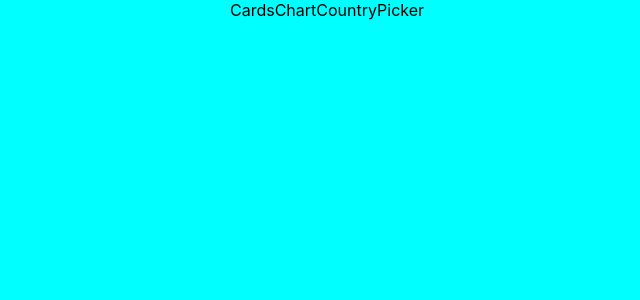
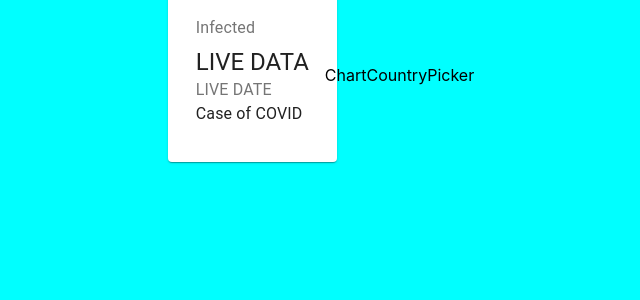
Before and after one commit to dotrider/CV_tracker, a React (Create React App) app: page / in a window 1280 px wide. Shown: the top 300 px of the page, without its empty margins (313-953 px from the left). Built offline with nearby package versions, Linux system fonts and the light colour scheme; no server answers.

Commit message:
material ui set

```diff
--- a/package.json
+++ b/package.json
@@ -3,6 +3,7 @@
   "version": "0.1.0",
   "private": true,
   "dependencies": {
+    "@material-ui/core": "^4.10.1",
     "@testing-library/jest-dom": "^4.2.4",
     "@testing-library/react": "^9.5.0",
     "@testing-library/user-event": "^7.2.1",
--- a/src/App.js
+++ b/src/App.js
@@ -1,4 +1,4 @@
-import React, { useEffect } from 'react';
+import React, { useEffect, useState } from 'react';
 //Created Index file to import clean component structure
 import { Card, Chart, CountryPicker } from './Components'
 //styles => App.module.css file
@@ -8,10 +8,13 @@ import './App.css';
 
 function App() {
 
+  const [data, setData] = useState({})
+  console.log('data', data)
+
    useEffect(() => {
    const fetchData = async () =>{
     const data = await getData()
-    console.log(data)
+    setData(data)
    }
    fetchData()
   }, [])
@@ -19,7 +22,7 @@ function App() {
 
   return (
     <div className={styles.container}>
-      <Card/>
+      <Card data={data}/>
       <Chart/>
       <CountryPicker/>
     </div>
--- a/src/Components/Cards/Cards.js
+++ b/src/Components/Cards/Cards.js
@@ -1,10 +1,33 @@
 import React from 'react';
+//implementing components from material UI
+import { Card, CardContent, Typography, Grid } from '@material-ui/core';
+//importing styles from =>
+import styles from './Cards.module.css'
 
-const Cards = () => {
+const Cards = (props) => {
 
+    console.log('cards', props)
     return(
-        <div>
-            Cards
+        <div className={styles.container}>
+            <Grid container spacing={3} justify='center'>
+                <Grid item component={Card}>
+                    <CardContent>
+                        <Typography color='textSecondary' gutterBottom>
+                            Infected
+                        </Typography>
+                        <Typography variant='h5'>
+                            LIVE DATA
+                        </Typography>
+                        <Typography color="textSecondary">
+                            LIVE DATE
+                        </Typography>
+                        <Typography>
+                            Case of COVID
+                        </Typography>
+
+                    </CardContent>
+                </Grid>
+            </Grid>
         </div>
     )
 }
```
Also changed, not shown: 1 other file (tests, documents, lock files or other folders).
